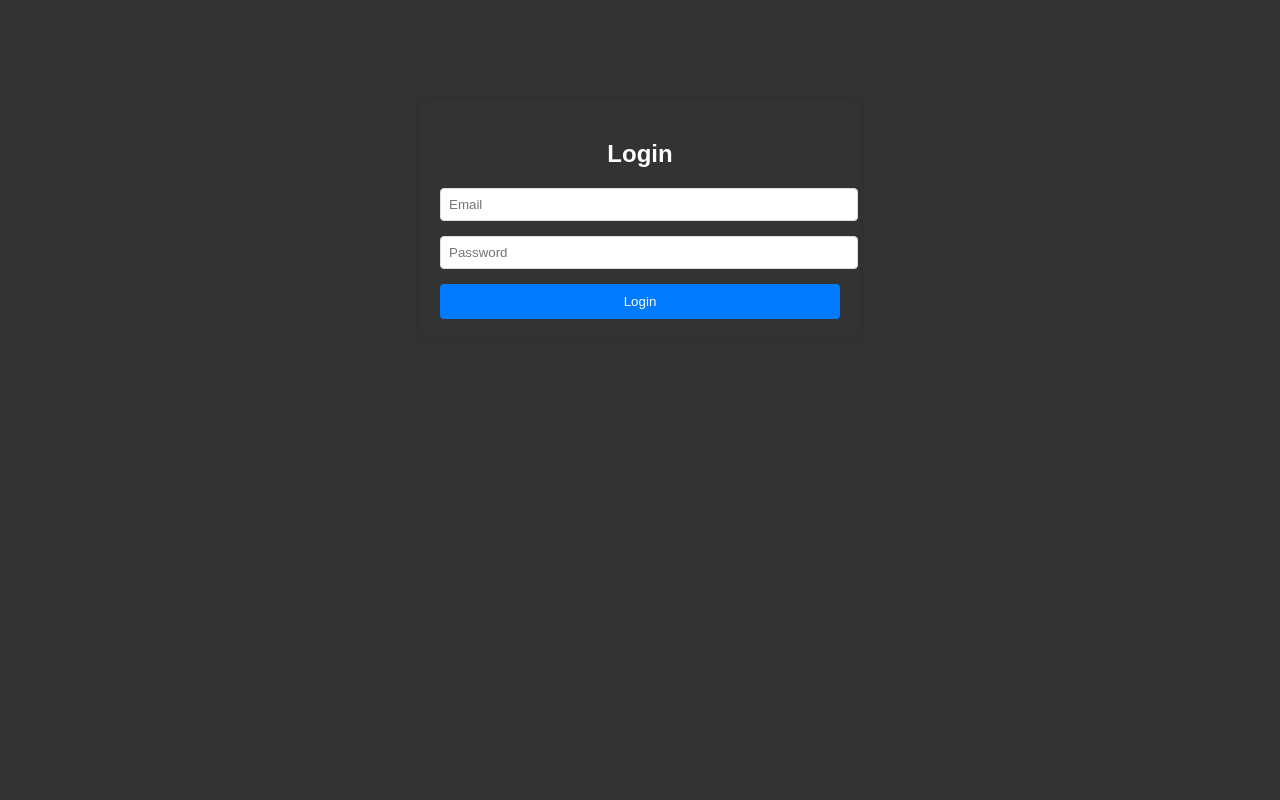
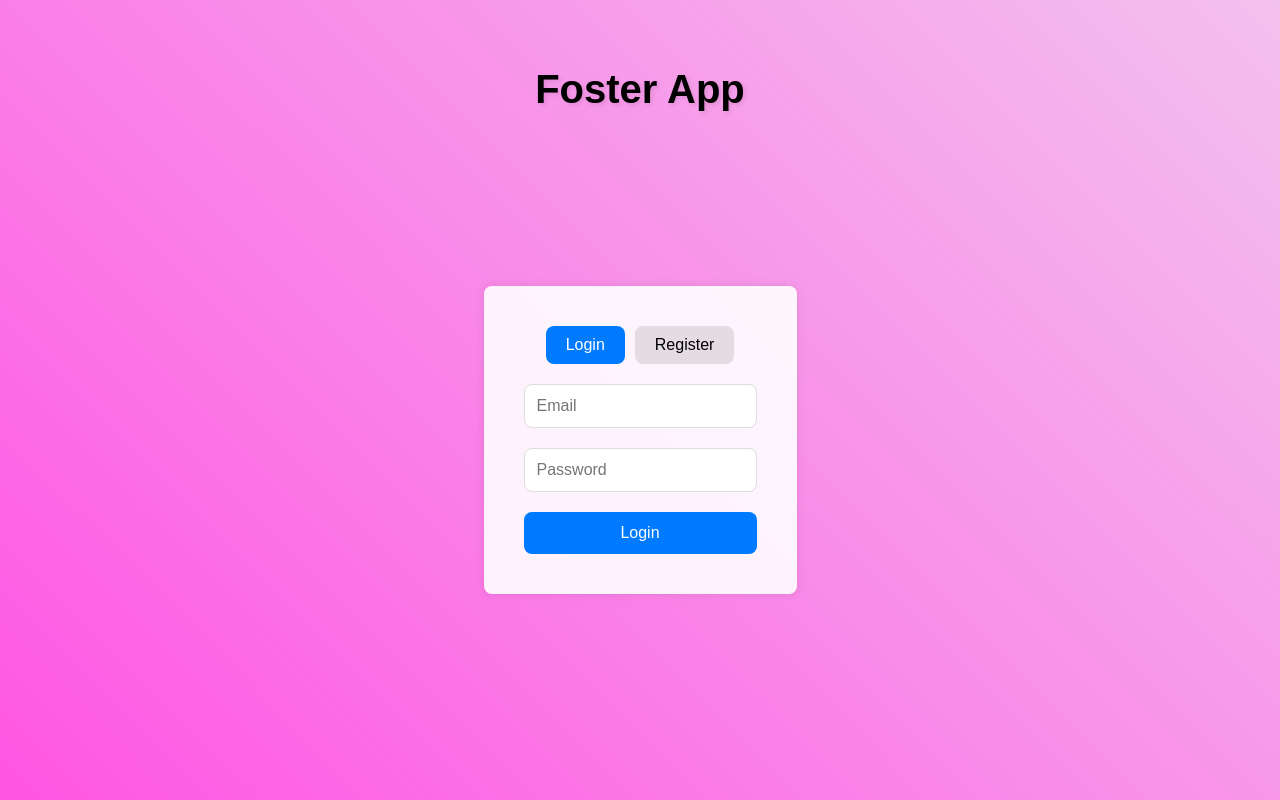
Before and after one commit to xxcosita3czxx/forestapp-hackathon, a React (Vite) app in the folder Frontend/: page /login in a window 1280 px wide. Built offline with nearby package versions, Linux system fonts and the light colour scheme.

Commit message:
Nejaky frontend login
Potreba dat npm i pro spusteni

```diff
--- a/Frontend/package.json
+++ b/Frontend/package.json
@@ -12,6 +12,7 @@
   "dependencies": {
     "axios": "^1.7.9",
     "react": "^18.3.1",
+    "react-datepicker": "^7.5.0",
     "react-dom": "^18.3.1",
     "react-icons": "^5.4.0",
     "react-router-dom": "^7.0.2"
@@ -27,5 +28,6 @@
     "eslint-plugin-react-refresh": "^0.4.14",
     "globals": "^15.12.0",
     "vite": "^6.0.1"
-  }
+  },
+  "proxy": "http://localhost:8000"
 }
--- a/Frontend/src/login.css
+++ b/Frontend/src/login.css
@@ -46,3 +46,165 @@
 .login-form button:hover {
   background: rgba(255, 85, 227, 1);
 }
+
+.auth-container {
+  max-width: 400px;
+  margin: 20px;
+  padding: 40px;
+  background: rgba(255, 255, 255, 0.9);
+  border-radius: 8px;
+  box-shadow: 0 0 10px rgba(0,0,0,0.1);
+  margin-top: 100px;
+  max-height: 80vh;
+  overflow-y: auto;
+}
+
+.auth-toggle {
+  display: flex;
+  margin-bottom: 20px;
+  gap: 10px;
+  justify-content: center;
+}
+
+.toggle-button {
+  padding: 10px 20px;
+  border: none;
+  border-radius: 8px;
+  cursor: pointer;
+  background: rgba(0,0,0,0.1);
+  font-size: 16px;
+}
+
+.toggle-button.active {
+  background: #007bff;
+  color: white;
+}
+
+.input-group {
+  margin-bottom: 20px;
+  width: 100%;
+}
+
+.input-label {
+  display: block;
+  margin-bottom: 8px;
+  font-size: 14px;
+  font-weight: 500;
+  color: #333;
+}
+
+.auth-input {
+  width: 100%;
+  padding: 12px;
+  border: 1px solid #ddd;
+  border-radius: 8px;
+  font-size: 16px;
+  box-sizing: border-box;
+  transition: border-color 0.2s;
+}
+
+.auth-input:focus {
+  outline: none;
+  border-color: #007bff;
+}
+
+/* Date input specific styling */
+input[type="date"].auth-input {
+  padding: 10px 12px;
+  cursor: pointer;
+}
+
+.auth-button {
+  width: 100%;
+  padding: 12px;
+  background: #007bff;
+  color: white;
+  border: none;
+  border-radius: 8px;
+  cursor: pointer;
+  font-size: 16px;
+  box-sizing: border-box;
+}
+
+.auth-button.secondary {
+  background: #6c757d;
+}
+
+.error-message {
+  color: red;
+  text-align: center;
+  margin-top: 10px;
+}
+
+.app-title {
+  font-size: 2.5rem;
+  color: #000000;
+  text-shadow: 2px 2px 4px rgba(0, 0, 0, 0.1);
+  position: fixed;
+  top: 40px;
+  text-align: center;
+  width: 100%;
+  font-weight: bold;
+}
+
+.step-indicator {
+  display: flex;
+  justify-content: space-between;
+  margin-bottom: 20px;
+  padding: 0 20px;
+}
+
+.step {
+  font-size: 14px;
+  color: #999;
+  position: relative;
+  padding-bottom: 5px;
+}
+
+.step.active {
+  color: #007bff;
+  font-weight: 500;
+}
+
+.step.completed {
+  color: #28a745;
+}
+
+.button-group {
+  display: flex;
+  gap: 10px;
+  margin-top: 20px;
+}
+
+/* DatePicker custom styles */
+.react-datepicker-wrapper {
+  width: 100%;
+}
+
+.react-datepicker__input-container {
+  width: 100%;
+}
+
+.react-datepicker {
+  font-family: inherit;
+  border-radius: 8px;
+  border: 1px solid #ddd;
+}
+
+.react-datepicker__header {
+  background-color: #007bff;
+  border-top-left-radius: 8px;
+  border-top-right-radius: 8px;
+}
+
+.react-datepicker__current-month {
+  color: white;
+}
+
+.react-datepicker__day--selected {
+  background-color: #007bff;
+}
+
+.react-datepicker__navigation {
+  top: 8px;
+}
--- a/Frontend/src/login.jsx
+++ b/Frontend/src/login.jsx
@@ -2,13 +2,31 @@
 import { useState } from 'react';
 import { useNavigate } from 'react-router-dom';
 import './login.css';
+import DatePicker from 'react-datepicker';
+import "react-datepicker/dist/react-datepicker.css";
 
 const Login = () => {
+  const [isLoginForm, setIsLoginForm] = useState(true);
+  const [registrationStep, setRegistrationStep] = useState(1);
   const [credentials, setCredentials] = useState({
+    fullName: '',
+    username: '',
+    birthday: '',
     email: '',
-    password: ''
+    password: '',
+    confirmPassword: ''
   });
   const [error, setError] = useState('');
+  const [birthDate, setBirthDate] = useState(null);
+  const [isLoading, setIsLoading] = useState(false);
+  const [fieldErrors, setFieldErrors] = useState({
+    fullName: '',
+    username: '',
+    birthday: '',
+    email: '',
+    password: '',
+    confirmPassword: ''
+  });
   const navigate = useNavigate();
 
   const handleChange = (e) => {
@@ -17,95 +35,282 @@ const Login = () => {
       ...prev,
       [name]: value
     }));
+
+    // Clear error when user starts typing
+    setFieldErrors(prev => ({
+      ...prev,
+      [name]: ''
+    }));
   };
 
-  const handleSubmit = async (e) => {
+  const handleLogin = async (e) => {
     e.preventDefault();
+    setIsLoading(true);
     setError('');
 
     try {
-      // Replace with your actual login API call
-      const response = await fetch('/api/login', {
+      const response = await fetch('/auth/login', {
         method: 'POST',
         headers: {
           'Content-Type': 'application/json',
         },
-        body: JSON.stringify(credentials)
+        body: JSON.stringify({
+          email: credentials.email,
+          password: credentials.password
+        })
       });
 
+      const data = await response.json();
+
       if (response.ok) {
-        const data = await response.json();
-        localStorage.setItem('userToken', data.token);
-        navigate('/');
+        localStorage.setItem('token', data.token);
+        localStorage.setItem('user', JSON.stringify(data.user));
+        navigate('/dashboard');
       } else {
-        setError('Invalid credentials');
+        setError(data.message || 'Login failed');
       }
     } catch (err) {
-      setError('Login failed. Please try again.');
+      setError('Network error occurred');
+    } finally {
+      setIsLoading(false);
     }
   };
 
+  const handleRegister = async (e) => {
+    e.preventDefault();
+    if (credentials.password !== credentials.confirmPassword) {
+      setError('Passwords do not match');
+      return;
+    }
+
+    setIsLoading(true);
+    setError('');
+
+    try {
+      const response = await fetch('/api/auth/register', {
+        method: 'POST',
+        headers: {
+          'Content-Type': 'application/json',
+        },
+        body: JSON.stringify({
+          fullName: credentials.fullName,
+          username: credentials.username,
+          birthday: credentials.birthday,
+          email: credentials.email,
+          password: credentials.password
+        })
+      });
+
+      const data = await response.json();
+
+      if (response.ok) {
+        // Auto login after registration
+        localStorage.setItem('token', data.token);
+        localStorage.setItem('user', JSON.stringify(data.user));
+        navigate('/dashboard');
+      } else {
+        setError(data.message || 'Registration failed');
+      }
+    } catch (err) {
+      setError('Network error occurred');
+    } finally {
+      setIsLoading(false);
+    }
+  };
+
+  const validateStep1 = () => {
+    const errors = {};
+    if (!credentials.fullName.trim()) {
+      errors.fullName = 'Full name is required';
+    }
+    if (!credentials.username.trim()) {
+      errors.username = 'Username is required';
+    }
+    if (!birthDate) {
+      errors.birthday = 'Date of birth is required';
+    }
+    setFieldErrors(prev => ({...prev, ...errors}));
+    return Object.keys(errors).length === 0;
+  };
+
+  const renderRegistrationStep1 = () => {
     return (
-    <div style={{
-      maxWidth: '400px',
-      margin: '100px auto',
-      padding: '20px',
-      boxShadow: '0 0 10px rgba(0,0,0,0.1)',
-      borderRadius: '8px'
-    }}>
-      <h2 style={{ textAlign: 'center', marginBottom: '20px' }}>Login</h2>
-      {error && <div style={{ color: 'red', marginBottom: '10px' }}>{error}</div>}
+      <>
+        <div className="step-indicator">
+          <span className="step active">Personal Info</span>
+          <span className="step">Account Setup</span>
+        </div>
+        <div className="input-group">
+          <label className="input-label">Full Name</label>
+          <input
+            type="text"
+            name="fullName"
+            className={`auth-input ${fieldErrors.fullName ? 'error' : ''}`}
+            value={credentials.fullName}
+            onChange={handleChange}
+            required
+          />
+          {fieldErrors.fullName && <span className="error-message">{fieldErrors.fullName}</span>}
+        </div>
+        <div className="input-group">
+          <label className="input-label">Username</label>
+          <input
+            type="text"
+            name="username"
+            className={`auth-input ${fieldErrors.username ? 'error' : ''}`}
+            value={credentials.username}
+            onChange={handleChange}
+            required
+          />
+          {fieldErrors.username && <span className="error-message">{fieldErrors.username}</span>}
+        </div>
+        <div className="input-group">
+          <label className="input-label">Date of Birth</label>
+          <DatePicker
+            selected={birthDate}
+            onChange={(date) => {
+              setBirthDate(date);
+              setCredentials(prev => ({
+                ...prev,
+                birthday: date
+              }));
+            }}
+            className={`auth-input ${fieldErrors.birthday ? 'error' : ''}`}
+            dateFormat="dd/MM/yyyy"
+            showYearDropdown
+            scrollableYearDropdown
+            yearDropdownItemNumber={100}
+            placeholderText="Select date"
+            required
+          />
+          {fieldErrors.birthday && <span className="error-message">{fieldErrors.birthday}</span>}
+        </div>
+        <button
+          type="button"
+          className="auth-button"
+          onClick={() => {
+            if (validateStep1()) {
+              setRegistrationStep(2);
+            }
+          }}
+        >
+          Next
+        </button>
+      </>
+    );
+  };
 
-      <form onSubmit={handleSubmit}>
-        <div style={{ marginBottom: '15px' }}>
+  const renderRegistrationStep2 = () => (
+    <>
+      <div className="step-indicator">
+        <span className="step completed">Personal Info</span>
+        <span className="step active">Account Setup</span>
+      </div>
+      <div className="input-group">
+        <label className="input-label">Email Address</label>
+        <input
+          type="email"
+          name="email"
+          className="auth-input"
+          value={credentials.email}
+          onChange={handleChange}
+          required
+        />
+      </div>
+      <div className="input-group">
+        <label className="input-label">Password</label>
+        <input
+          type="password"
+          name="password"
+          className="auth-input"
+          value={credentials.password}
+          onChange={handleChange}
+          required
+        />
+      </div>
+      <div className="input-group">
+        <label className="input-label">Confirm Password</label>
+        <input
+          type="password"
+          name="confirmPassword"
+          className="auth-input"
+          value={credentials.confirmPassword}
+          onChange={handleChange}
+          required
+        />
+      </div>
+      <div className="button-group">
+        <button
+          type="button"
+          className="auth-button secondary"
+          onClick={() => setRegistrationStep(1)}
+        >
+          Back
+        </button>
+        <button type="submit" className={`auth-button ${isLoading ? 'loading' : ''}`} disabled={isLoading}>
+          {isLoading ? <span className="loading-spinner"></span> : 'Register'}
+        </button>
+      </div>
+    </>
+  );
+
+  return (
+    <div className="login-page">
+      <h1 className="app-title">Foster App</h1>
+      <div className="auth-container">
+        <div className="auth-toggle">
+          <button
+            className={`toggle-button ${isLoginForm ? 'active' : ''}`}
+            onClick={() => {
+              setIsLoginForm(true);
+              setRegistrationStep(1);
+            }}
+          >
+            Login
+          </button>
+          <button
+            className={`toggle-button ${!isLoginForm ? 'active' : ''}`}
+            onClick={() => setIsLoginForm(false)}
+          >
+            Register
+          </button>
+        </div>
+
+        {isLoginForm ? (
+          <form onSubmit={handleLogin}>
+            <div className="input-group">
               <input
                 type="email"
                 name="email"
                 placeholder="Email"
                 value={credentials.email}
                 onChange={handleChange}
-            style={{
-              width: '100%',
-              padding: '8px',
-              borderRadius: '4px',
-              border: '1px solid #ddd'
-            }}
+                className="auth-input"
                 required
               />
             </div>
-
-        <div style={{ marginBottom: '15px' }}>
+            <div className="input-group">
               <input
                 type="password"
                 name="password"
                 placeholder="Password"
                 value={credentials.password}
                 onChange={handleChange}
-            style={{
-              width: '100%',
-              padding: '8px',
-              borderRadius: '4px',
-              border: '1px solid #ddd'
-            }}
+                className="auth-input"
                 required
               />
             </div>
-
-        <button
-          type="submit"
-          style={{
-            width: '100%',
-            padding: '10px',
-            backgroundColor: '#007bff',
-            color: 'white',
-            border: 'none',
-            borderRadius: '4px',
-            cursor: 'pointer'
-          }}
-        >
-          Login
+            <button type="submit" className={`auth-button ${isLoading ? 'loading' : ''}`} disabled={isLoading}>
+              {isLoading ? <span className="loading-spinner"></span> : 'Login'}
             </button>
           </form>
+        ) : (
+          <form onSubmit={handleRegister}>
+            {registrationStep === 1 ? renderRegistrationStep1() : renderRegistrationStep2()}
+          </form>
+        )}
+        {error && <div className="error-message">{error}</div>}
+      </div>
     </div>
   );
 };
```
Also changed, not shown: 1 other file (tests, documents, lock files or other folders). Lines whose indentation alone changed are shown as unchanged.
